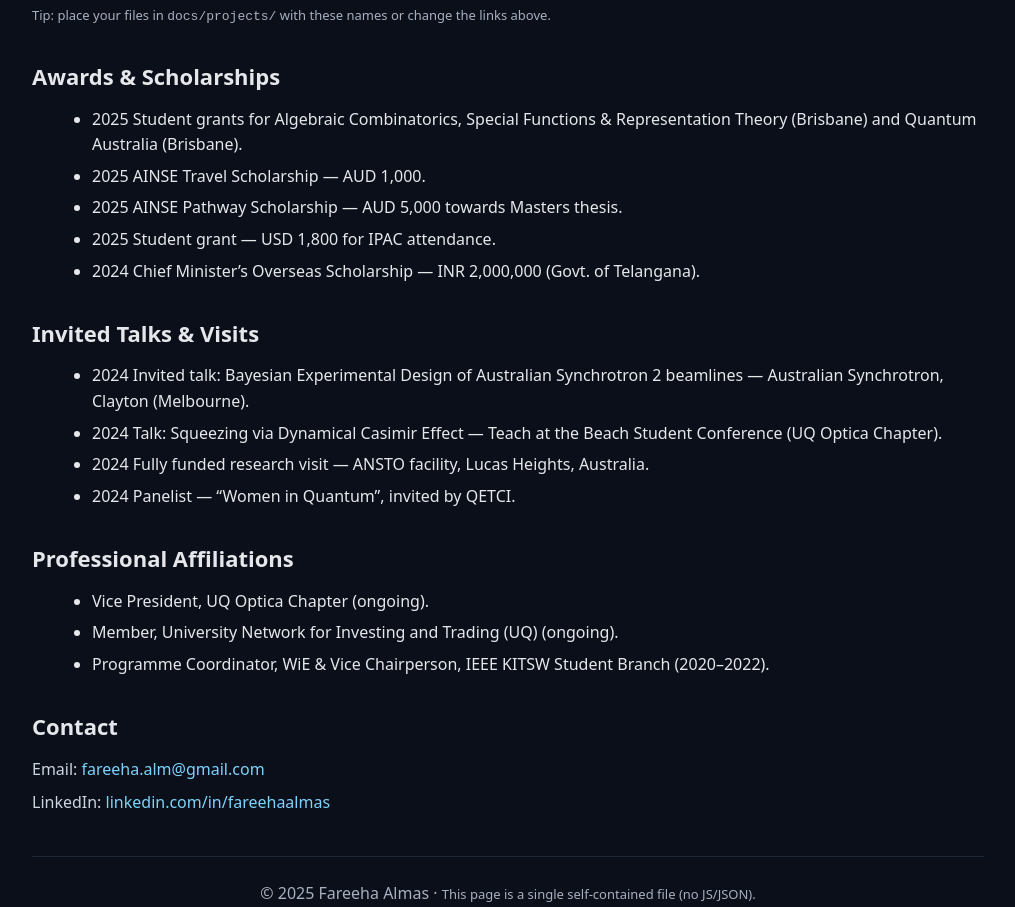
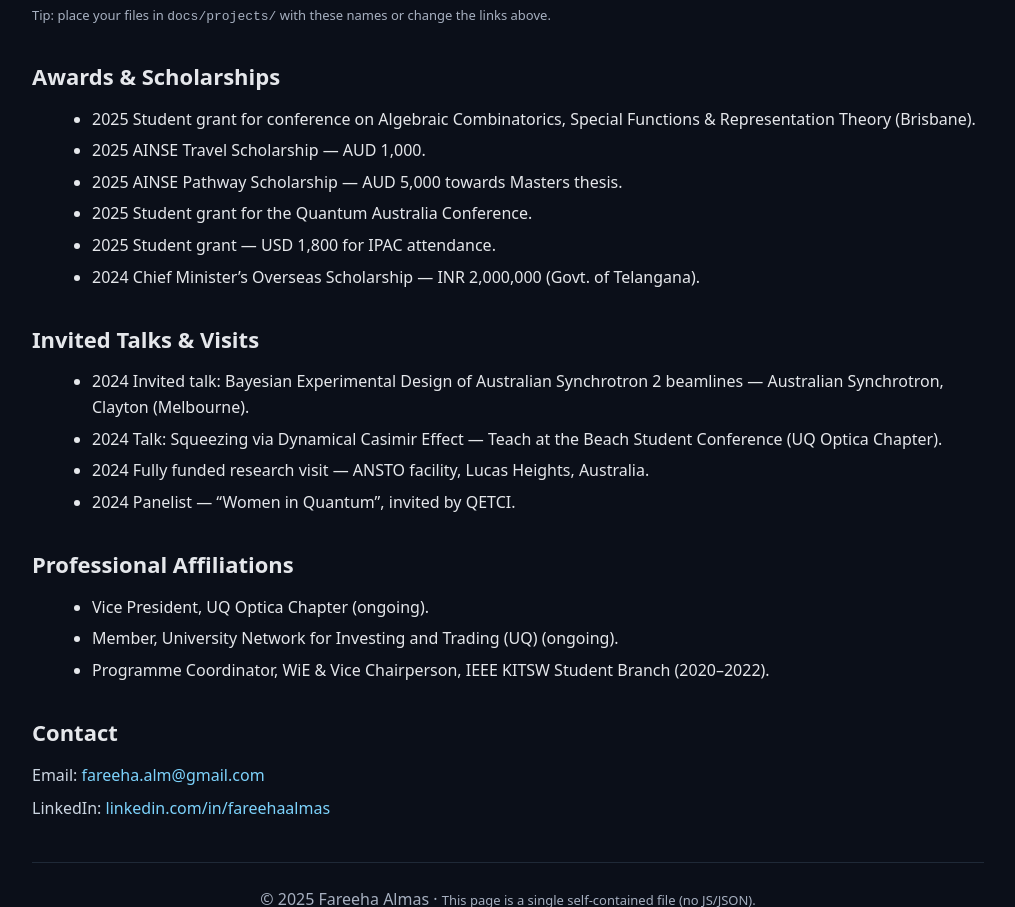
Before and after one commit to fareeha-almas/Homepage, a plain HTML site: page index.html in a window 1280 px wide. Shown: the part 3040-3947 px from the top of the page, without its empty margins (132-1147 px from the left). Drawn offline with Linux system fonts and the light colour scheme.

Commit message:
Update index.html

```diff
--- a/index.html
+++ b/index.html
@@ -230,9 +230,10 @@
     <section id="awards">
       <h2>Awards & Scholarships</h2>
       <ul>
-        <li>2025 Student grants for Algebraic Combinatorics, Special Functions & Representation Theory (Brisbane) and Quantum Australia (Brisbane).</li>
+        <li>2025 Student grant for conference on Algebraic Combinatorics, Special Functions & Representation Theory (Brisbane).</li>
         <li>2025 AINSE Travel Scholarship — AUD 1,000.</li>
         <li>2025 AINSE Pathway Scholarship — AUD 5,000 towards Masters thesis.</li>
+        <li>2025 Student grant for the Quantum Australia Conference.</li>
         <li>2025 Student grant — USD 1,800 for IPAC attendance.</li>
         <li>2024 Chief Minister’s Overseas Scholarship — INR 2,000,000 (Govt. of Telangana).</li>
       </ul>
```
